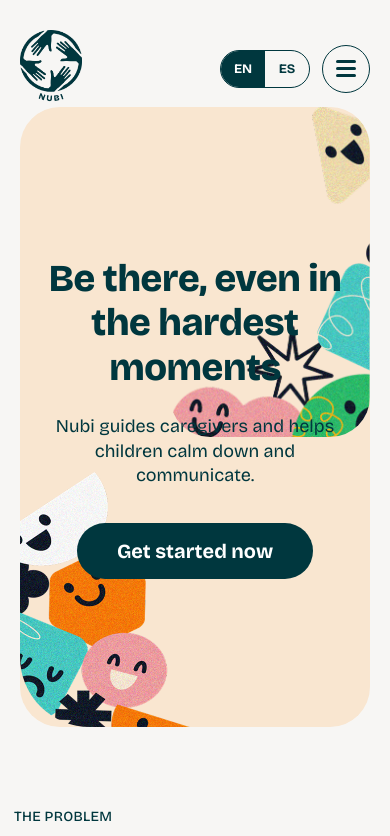
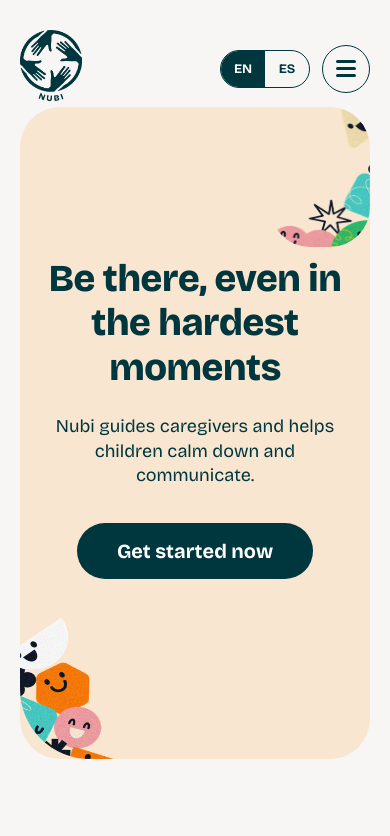
Before and after one commit to ASI0729-2620-7793-Open-Source/landing-page, a plain HTML site: page docs/index.html in a window 390 px wide. Shown: the top 836 px of the page. Drawn offline with nearby package versions, Linux system fonts and the light colour scheme.

Commit message:
fix(landing): stop hero art and side margins from squeezing content on small screens

```diff
--- a/docs/styles.css
+++ b/docs/styles.css
@@ -498,3 +498,15 @@ footer { position: relative; margin-top: 122px; background: var(--dark); color:
   .footer-two { grid-template-columns: 1fr 1fr; gap: 24px; }
   .footer-art { display: none; }
 }
+/* Anula los márgenes laterales fijados en el HTML para escritorio, que en pantallas
+   angostas aplastan el contenido. */
+@media (max-width: 1180px) {
+  main .container[style*="padding-inline"] { padding-inline: var(--gutter) !important; }
+}
+/* Pantallas angostas: las figuras del hero quedan arriba y abajo, sin tapar el texto. */
+@media (max-width: 560px) {
+  .hero { height: auto; }
+  .hero-content { padding: 150px 20px 180px; }
+  .hero-left { width: 105px; height: 155px; }
+  .hero-right { width: 100px; height: 140px; }
+}
```
